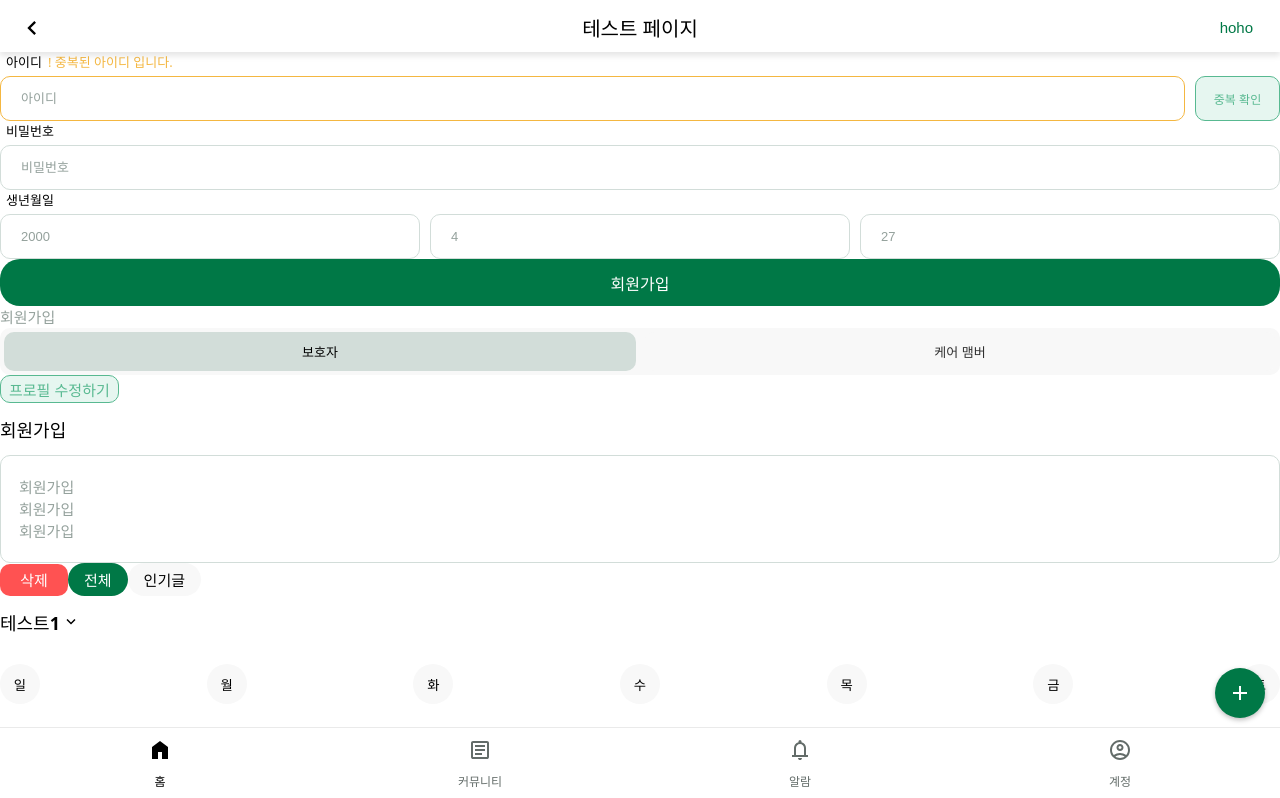
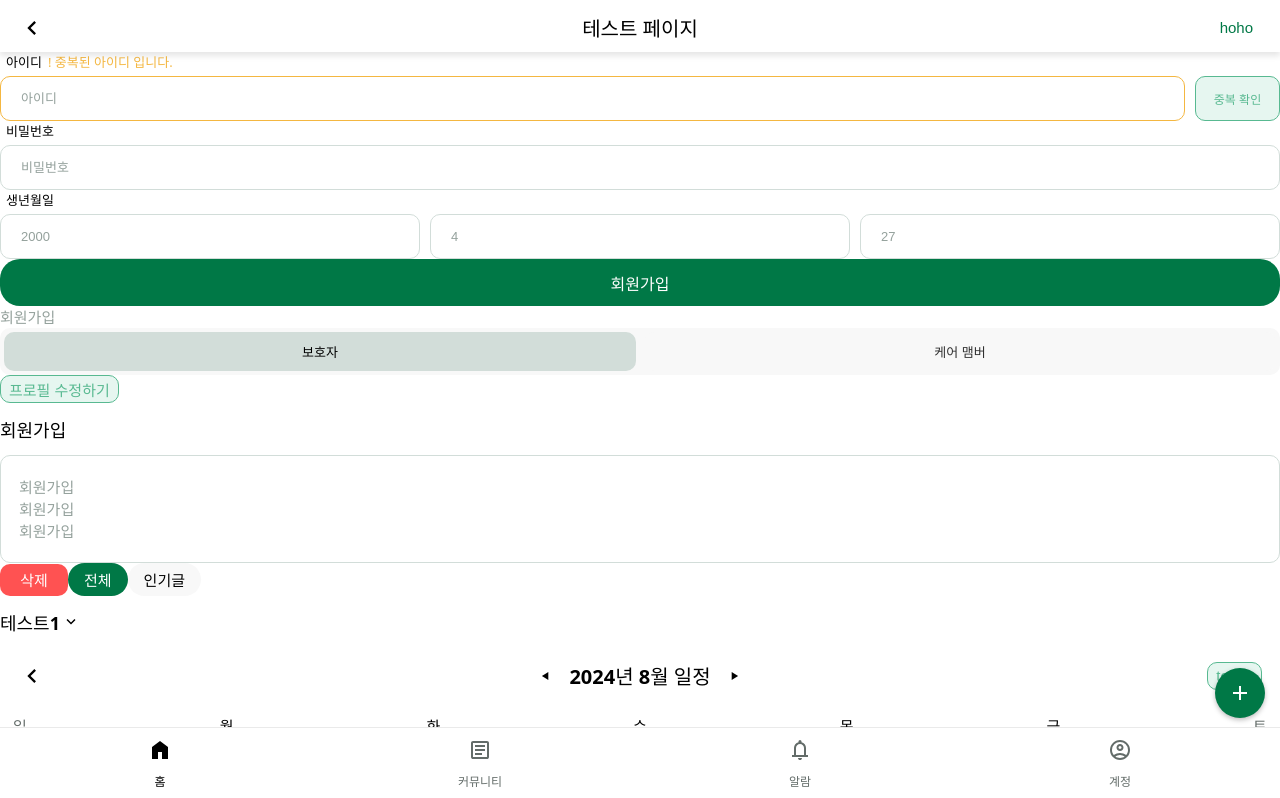
Before and after one commit to Team-MansuMugang/mansumugang-fontend, a React (Vite) app: page /test in a window 1280 px wide. Shown: the top 798 px of the page. Built offline with nearby package versions, Linux system fonts and the light colour scheme; grey boxes are pictures that could not be loaded.

Commit message:
Calender 컴포넌트 구현

```diff
--- /dev/null
+++ b/src/components/Calendar.css
@@ -0,0 +1,107 @@
+.calendar-header {
+  position: sticky;
+  top: 0;
+  display: grid;
+  grid-template-columns: 1fr auto 1fr;
+  place-items: center;
+  height: 52px;
+  width: 100%;
+  box-sizing: border-box;
+  background-color: var(--color-neutral-100);
+}
+.calendar-header h1 {
+  font-size: var(--text-size-heading-small);
+  color: var(--color--neutral-0);
+  font-weight: bold;
+}
+.calendar-header button.svg {
+  display: flex;
+  align-items: center;
+  justify-content: center;
+  font-size: var(--text-size-heading-small);
+  color: var(--color--neutral-0);
+  background-color: var(--color-neutral-100);
+  border: none;
+}
+.calendar-header button.svg {
+  font-size: 14px;
+}
+.calendar-header button.svg.back {
+  font-size: 28px;
+  justify-self: start;
+  margin-left: 18px;
+  padding: 0px;
+}
+.calendar-header button.sub-button {
+  justify-self: end;
+  margin-right: 18px;
+}
+
+.calendar-header .month-controller {
+  display: flex;
+  justify-content: space-between;
+  align-items: center;
+  gap: 10px;
+}
+
+.calendar-body {
+  display: flex;
+  flex-direction: column;
+  gap: 13px;
+  font-size: var(--text-size-body-medium);
+  margin: 15px 0;
+}
+
+.calendar-body .calendar-days {
+  display: flex;
+  justify-content: space-between;
+}
+.calendar-body .calendar-week {
+  display: flex;
+  justify-content: space-between;
+}
+.calendar-body .calendar-week > :first-child,
+.calendar-body .calendar-week > :last-child,
+.calendar-body .calendar-days > :first-child,
+.calendar-body .calendar-days > :last-child {
+  color: var(--color-neutral-45);
+}
+
+.calendar-body .calendar-day,
+.calendar-body .calendar-date {
+  display: flex;
+  justify-content: center;
+  align-items: center;
+  box-sizing: border-box;
+}
+.calendar-body .calendar-day {
+  width: 40px;
+  font-weight: bold;
+}
+.calendar-body .calendar-date {
+  height: 40px;
+  width: 40px;
+  border-radius: 50%;
+  cursor: pointer;
+}
+
+.calendar-body .calendar-date.not-date {
+  opacity: 0;
+  pointer-events: none;
+}
+.calendar-body .calendar-date.status-TAKEN {
+  border: 2px solid var(--color-semantic-success);
+}
+.calendar-body .calendar-date.status-NO_TAKEN {
+  border: 2px solid var(--color-semantic-error);
+}
+.calendar-body .calendar-date.today {
+  background-color: var(--color-secondary-green-2);
+  color: var(--color-neutral-100);
+  border: none;
+}
+.calendar-body .calendar-date.selected {
+  background-color: var(--color-primary);
+  color: var(--color-neutral-100);
+  border: none;
+}
--- /dev/null
+++ b/src/components/Calendar.jsx
@@ -0,0 +1,190 @@
+import React, { useState } from 'react';
+import './Calendar.css';
+import ChevronLeft from '../assets/svg/chevron-left.svg?react';
+import ArrowBack2 from '../assets/svg/arrow-back-2.svg?react';
+import PlayArrowSharp from '../assets/svg/play-arrow-sharp.svg?react';
+import SubButton from './SubButton';
+
+// 요일 상수
+const DAYS_OF_WEEK = ['일', '월', '화', '수', '목', '금', '토'];
+
+/**
+ * 오늘 날짜인지 확인합니다.
+ * @param {number} year - 연도
+ * @param {number} month - 월 (0부터 시작)
+ * @param {number} date - 일
+ * @param {Date} today - 오늘 날짜 객체
+ * @returns {boolean} - 주어진 날짜가 오늘이면 true, 그렇지 않으면 false
+ */
+const isToday = (year, month, date, today) =>
+  today.getFullYear() === year && today.getMonth() === month && today.getDate() === date;
+
+/**
+ * 선택된 날짜인지 확인합니다.
+ * @param {number} year - 연도
+ * @param {number} month - 월 (0부터 시작)
+ * @param {number} date - 일
+ * @param {Date} selectedDate - 선택된 날짜 객체
+ * @returns {boolean} - 주어진 날짜가 선택된 날짜이면 true, 그렇지 않으면 false
+ */
+const isSelectedDate = (year, month, date, selectedDate) =>
+  selectedDate &&
+  selectedDate.getFullYear() === year &&
+  selectedDate.getMonth() === month &&
+  selectedDate.getDate() === date;
+
+/**
+ * 주어진 날짜에 해당하는 상태를 반환합니다.
+ * @param {number} year - 연도
+ * @param {number} month - 월 (0부터 시작)
+ * @param {number} date - 일
+ * @param {Array<{date: string, status: string}>} dateStatus - 날짜와 상태 정보를 담고 있는 배열
+ * @returns {string|null} - 주어진 날짜에 대한 상태가 있으면 상태 문자열을 반환, 없으면 null 반환
+ */
+const getDateStatus = (year, month, date, dateStatus) => {
+  const formattedDate = `${year}-${(month + 1).toString().padStart(2, '0')}-${date.toString().padStart(2, '0')}`;
+  const statusObj = dateStatus.find((d) => d.date === formattedDate);
+  return statusObj ? statusObj.status : null;
+};
+
+/**
+ * 주어진 연도와 월에 대한 달력을 생성합니다.
+ * @param {number} year - 연도
+ * @param {number} month - 월 (0부터 시작)
+ * @returns {Array<Array<number|null>>} - 월별로 주 단위로 배열로 나타낸 달력 정보
+ */
+const generateCalendar = (year, month) => {
+  const firstDay = new Date(year, month, 1).getDay();
+  const daysInMonth = new Date(year, month + 1, 0).getDate();
+  const calendar = [];
+  let week = [];
+
+  for (let i = 0; i < firstDay; i++) week.push(null); // 첫 주의 공백 채우기
+
+  for (let day = 1; day <= daysInMonth; day++) {
+    week.push(day);
+    if (week.length === 7 || day === daysInMonth) {
+      while (week.length < 7) week.push(null); // 마지막 주의 공백 채우기
+      calendar.push(week);
+      week = [];
+    }
+  }
+
+  return calendar;
+};
+
+/**
+ * 개별 날짜를 나타내는 컴포넌트입니다.
+ * @param {Object} props - 컴포넌트 속성
+ * @param {number|null} props.date - 해당 일 (null일 경우 날짜가 표시되지 않음)
+ * @param {boolean} props.isToday - 오늘 날짜 여부
+ * @param {boolean} props.isSelected - 선택된 날짜 여부
+ * @param {string|null} props.status - 날짜 상태 (CSS 클래스에 반영됨)
+ * @param {Function} props.onClick - 클릭 이벤트 핸들러
+ * @returns {JSX.Element} - 날짜를 나타내는 JSX 요소
+ */
+const CalendarDate = ({ date, isToday, isSelected, status, onClick }) => (
+  <div
+    onClick={onClick}
+    className={`
+      calendar-date
+      ${!date ? 'not-date' : ''}
+      ${isToday ? 'today' : ''}
+      ${isSelected ? 'selected' : ''}
+      ${status ? `status-${status}` : ''}`}
+  >
+    {date || ''}
+  </div>
+);
+
+/**
+ * 달력 컴포넌트입니다.
+ * @param {Object} props - 컴포넌트 속성
+ * @param {Function} [props.onSelect] - 날짜를 선택했을 때 호출되는 콜백 함수. 선택된 날짜를 매개변수로 받아 처리할 수 있습니다.
+ * @param {Array<{date: string, status: ('TAKEN' | 'NO_TAKEN')}>} [props.dateStatus] - 날짜와 상태 정보를 담고 있는 배열 (기본값: [])
+ * @returns {JSX.Element} - 달력 컴포넌트의 JSX 요소
+ */
+const Calendar = ({ onSelect, dateStatus = [] }) => {
+  const today = new Date();
+  const [currentDate, setCurrentDate] = useState(today);
+  const [selectedDate, setSelectedDate] = useState(today);
+
+  const year = currentDate.getFullYear();
+  const month = currentDate.getMonth();
+  const calendar = generateCalendar(year, month);
+
+  /**
+   * 월을 변경합니다.
+   * @param {number} offset - 변경할 월의 오프셋 (양수면 다음 달, 음수면 이전 달)
+   */
+  const changeMonth = (offset) => {
+    setCurrentDate(new Date(year, month + offset, 1));
+    setSelectedDate(null);
+  };
+
+  /**
+   * 날짜 클릭 시 호출되는 함수입니다.
+   * @param {number} date - 클릭한 날짜
+   */
+  const handleDateClick = (date) => {
+    const selected = new Date(year, month, date);
+    setSelectedDate(selected);
+    if (onSelect) onSelect(selected.toISOString().split('T')[0]);
+  };
+
+  /**
+   * 오늘 날짜로 이동합니다.
+   */
+  const goToToday = () => {
+    setCurrentDate(today);
+    setSelectedDate(today);
+    if (onSelect) onSelect(today.toISOString().split('T')[0]);
+  };
+
+  return (
+    <>
+      <div className="calendar-header">
+        <button className="svg back">
+          <ChevronLeft />
+        </button>
+        <div className="month-controller">
+          <button className="svg" onClick={() => changeMonth(-1)}>
+            <ArrowBack2 />
+          </button>
+          <h1>
+            {year}년 {month + 1}월 일정
+          </h1>
+          <button className="svg" onClick={() => changeMonth(1)}>
+            <PlayArrowSharp />
+          </button>
+        </div>
+        <SubButton onClick={goToToday}>today</SubButton>
+      </div>
+      <div className="calendar-body">
+        <div className="calendar-days">
+          {DAYS_OF_WEEK.map((day, index) => (
+            <div key={index} className="calendar-day">
+              {day}
+            </div>
+          ))}
+        </div>
+        {calendar.map((week, index) => (
+          <div key={index} className="calendar-week">
+            {week.map((date, i) => (
+              <CalendarDate
+                key={i}
+                date={date}
+                isToday={isToday(year, month, date, today)}
+                isSelected={isSelectedDate(year, month, date, selectedDate)}
+                status={date ? getDateStatus(year, month, date, dateStatus) : null}
+                onClick={() => date && handleDateClick(date)}
+              />
+            ))}
+          </div>
+        ))}
+      </div>
+    </>
+  );
+};
+
+export default Calendar;
--- a/src/pages/test/TestPage.jsx
+++ b/src/pages/test/TestPage.jsx
@@ -18,6 +18,7 @@ import RowScrollContainer from '../../components/RowScrollContainer';
 import ItemSelector from '../../components/ItemSelector';
 import FloatingActionButton from '../../components/FloatingActionButton';
 import DaySelector from '../../components/DaySelector';
+import Calendar from '../../components/Calendar';
 
 const TestPage = () => {
   return (
@@ -57,6 +58,12 @@ const TestPage = () => {
       <TagButton disabled={true}>전체</TagButton>
       <TagButton disabled={false}>인기글</TagButton>
       <ItemSelector />
+      <Calendar
+        dateStatus={[
+          { date: '2024-08-26', status: 'NO_TAKEN' },
+          { date: '2024-08-27', status: 'TAKEN' },
+        ]}
+      />
       <DaySelector />
       <SubTitle title="일정" />
       <SmallVoiceMessageItem
```
